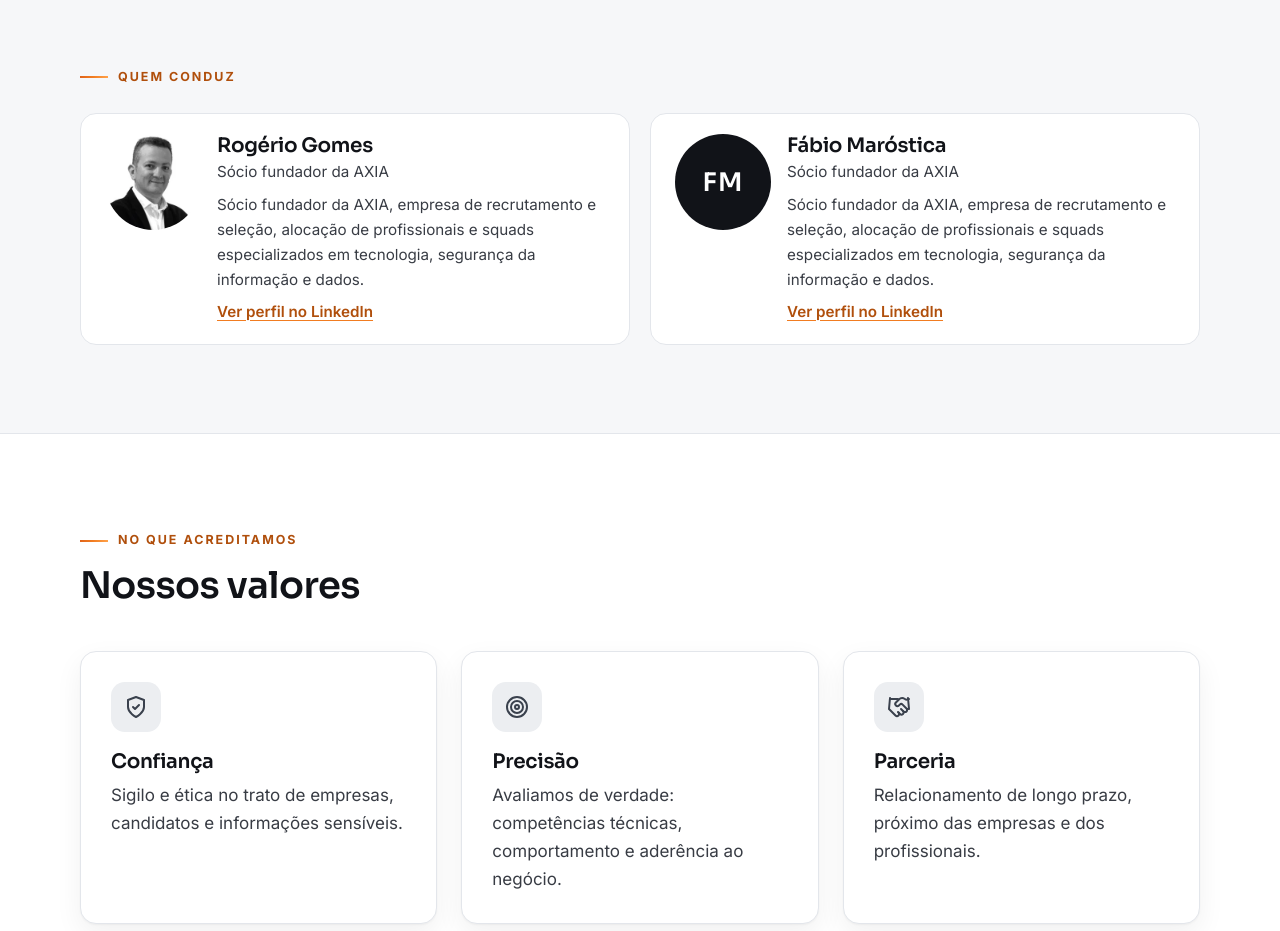
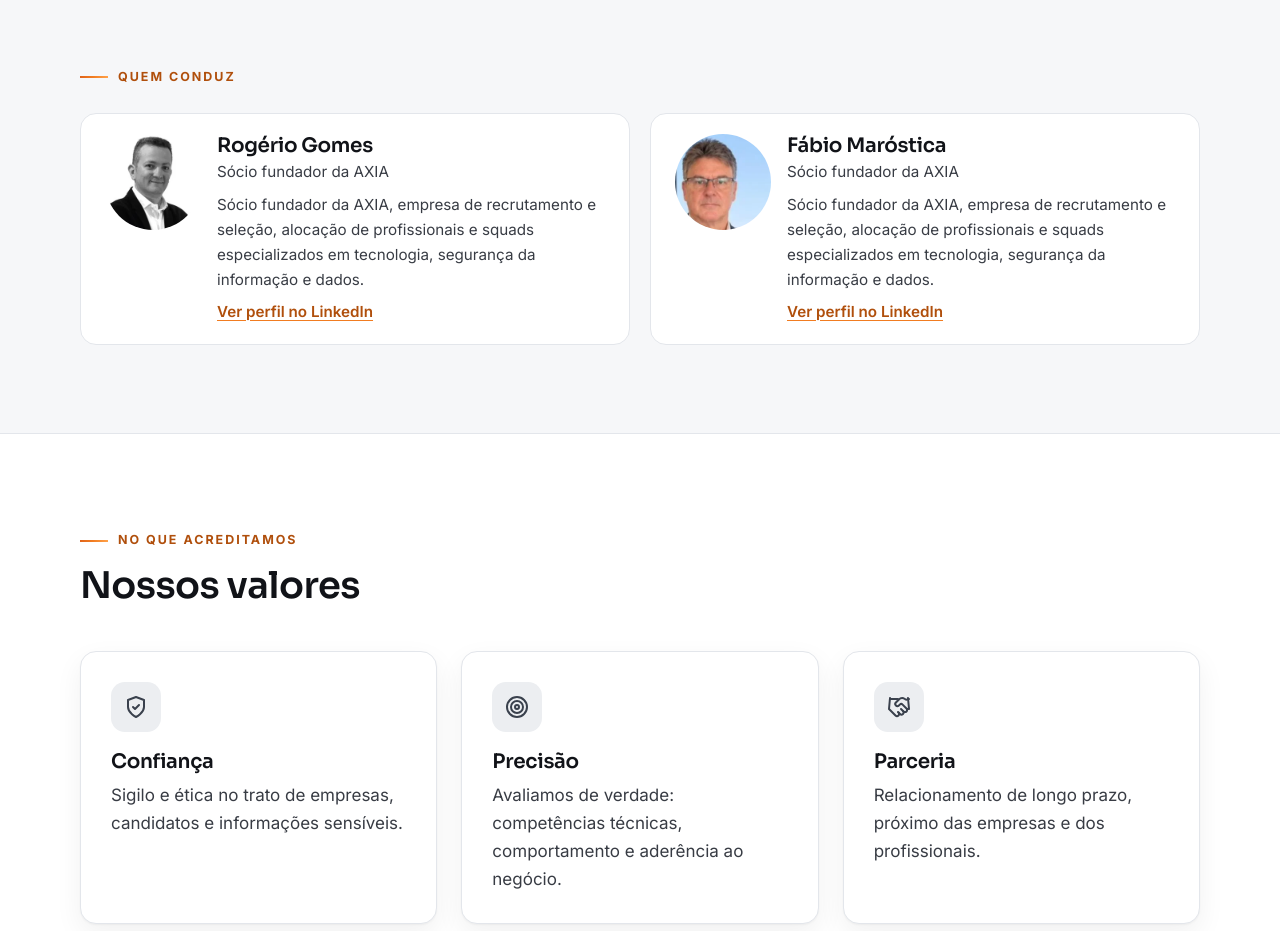
Before and after one commit to suporte360br/axia, a plain HTML site: page sobre/index.html in a window 1280 px wide. Shown: the part 1000-1931 px from the top of the page. Drawn offline with Linux system fonts and the light colour scheme.

Commit message:
Sobre: foto do Fábio Maróstica
Co-Authored-By: Claude Opus 5.5 <noreply@anthropic.com>

```diff
--- a/gerador/gerar.js
+++ b/gerador/gerar.js
@@ -20,7 +20,7 @@ const SOCIOS = [
   },
   {
     id: 'fabio-marostica', nome: 'Fábio Maróstica', iniciais: 'FM', cargo: 'Sócio fundador da AXIA',
-    linkedin: 'https://www.linkedin.com/in/fabiomarostica/', foto: '',
+    linkedin: 'https://www.linkedin.com/in/fabiomarostica/', foto: 'fabio-marostica.webp',
     bio: 'Sócio fundador da AXIA, empresa de recrutamento e seleção, alocação de profissionais e squads especializados em tecnologia, segurança da informação e dados.',
   },
 ];
--- a/sobre/index.html
+++ b/sobre/index.html
@@ -33,7 +33,7 @@
   <script type="application/ld+json">{"@context":"https://schema.org","@type":"BreadcrumbList","itemListElement":[{"@type":"ListItem","position":1,"name":"Início","item":"https://axia.net.br/"},{"@type":"ListItem","position":2,"name":"Sobre","item":"https://axia.net.br/sobre/"}]}</script>
   <script type="application/ld+json">{"@context":"https://schema.org","@type":"EmploymentAgency","@id":"https://axia.net.br/#organizacao","name":"AXIA","alternateName":["AXIA Talent & Squads","AXIA Recrutamento e Seleção"],"url":"https://axia.net.br/","logo":"https://axia.net.br/assets/img/icon-512.png","image":"https://axia.net.br/assets/img/og.jpg","email":"contato@axia.net.br","description":"Recrutamento e seleção, alocação de profissionais e squads especializados em tecnologia, segurança da informação e dados.","areaServed":{"@type":"Country","name":"Brasil"},"address":{"@type":"PostalAddress","addressLocality":"São Paulo","addressRegion":"SP","addressCountry":"BR"},"knowsAbout":["Recrutamento e seleção","Hunting","Recrutamento executivo","Alocação de profissionais","Staff augmentation","Squads","Tecnologia da informação","Segurança da informação","Dados e inteligência artificial"],"founder":[{"@id":"https://axia.net.br/sobre/#rogerio-gomes"},{"@id":"https://axia.net.br/sobre/#fabio-marostica"}]}</script>
   <script type="application/ld+json">{"@context":"https://schema.org","@type":"Person","@id":"https://axia.net.br/sobre/#rogerio-gomes","name":"Rogério Gomes","jobTitle":"Sócio fundador da AXIA","url":"https://axia.net.br/sobre/#rogerio-gomes","sameAs":["https://www.linkedin.com/in/rogerig/"],"image":"https://axia.net.br/assets/img/rogerio-gomes.webp","worksFor":{"@id":"https://axia.net.br/#organizacao"},"description":"Sócio fundador da AXIA, empresa de recrutamento e seleção, alocação de profissionais e squads especializados em tecnologia, segurança da informação e dados."}</script>
-  <script type="application/ld+json">{"@context":"https://schema.org","@type":"Person","@id":"https://axia.net.br/sobre/#fabio-marostica","name":"Fábio Maróstica","jobTitle":"Sócio fundador da AXIA","url":"https://axia.net.br/sobre/#fabio-marostica","sameAs":["https://www.linkedin.com/in/fabiomarostica/"],"worksFor":{"@id":"https://axia.net.br/#organizacao"},"description":"Sócio fundador da AXIA, empresa de recrutamento e seleção, alocação de profissionais e squads especializados em tecnologia, segurança da informação e dados."}</script>
+  <script type="application/ld+json">{"@context":"https://schema.org","@type":"Person","@id":"https://axia.net.br/sobre/#fabio-marostica","name":"Fábio Maróstica","jobTitle":"Sócio fundador da AXIA","url":"https://axia.net.br/sobre/#fabio-marostica","sameAs":["https://www.linkedin.com/in/fabiomarostica/"],"image":"https://axia.net.br/assets/img/fabio-marostica.webp","worksFor":{"@id":"https://axia.net.br/#organizacao"},"description":"Sócio fundador da AXIA, empresa de recrutamento e seleção, alocação de profissionais e squads especializados em tecnologia, segurança da informação e dados."}</script>
 </head>
 <body>
   <a class="pular" href="#conteudo">Pular para o conteúdo</a>
@@ -95,7 +95,7 @@
             </div>
           </div>
           <div class="autor autor-grande" id="fabio-marostica">
-            <a class="autor-foto" href="https://www.linkedin.com/in/fabiomarostica/" target="_blank" rel="noopener" aria-label="Fábio Maróstica no LinkedIn"><span class="autor-inicial" aria-hidden="true">FM</span></a>
+            <a class="autor-foto" href="https://www.linkedin.com/in/fabiomarostica/" target="_blank" rel="noopener" aria-label="Fábio Maróstica no LinkedIn"><img src="/assets/img/fabio-marostica.webp" alt="Foto de Fábio Maróstica" width="240" height="240" loading="lazy"></a>
             <div>
               <h3 style="margin:0"><a href="https://www.linkedin.com/in/fabiomarostica/" target="_blank" rel="noopener">Fábio Maróstica</a></h3>
               <p class="meta" style="margin:2px 0 8px">Sócio fundador da AXIA</p>
```
Also changed, not shown: assets/img/fabio-marostica.webp (added).
